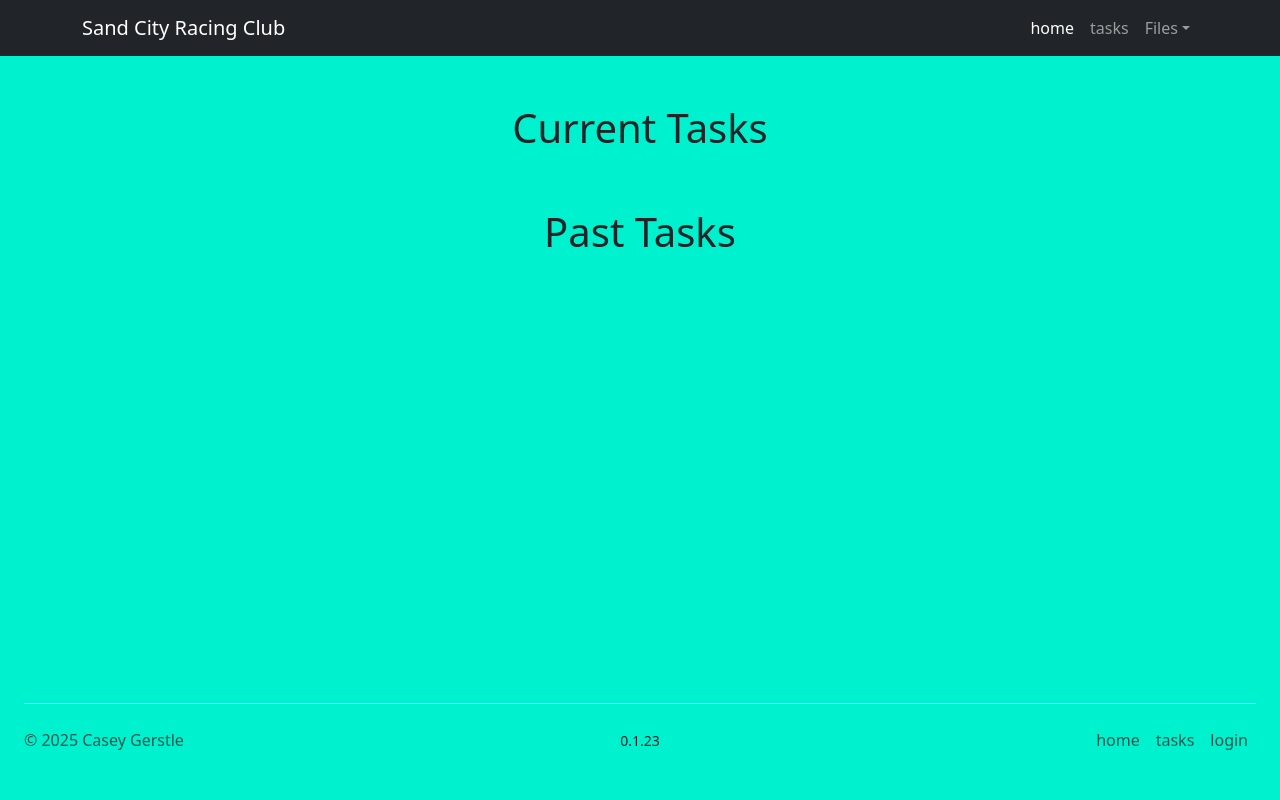
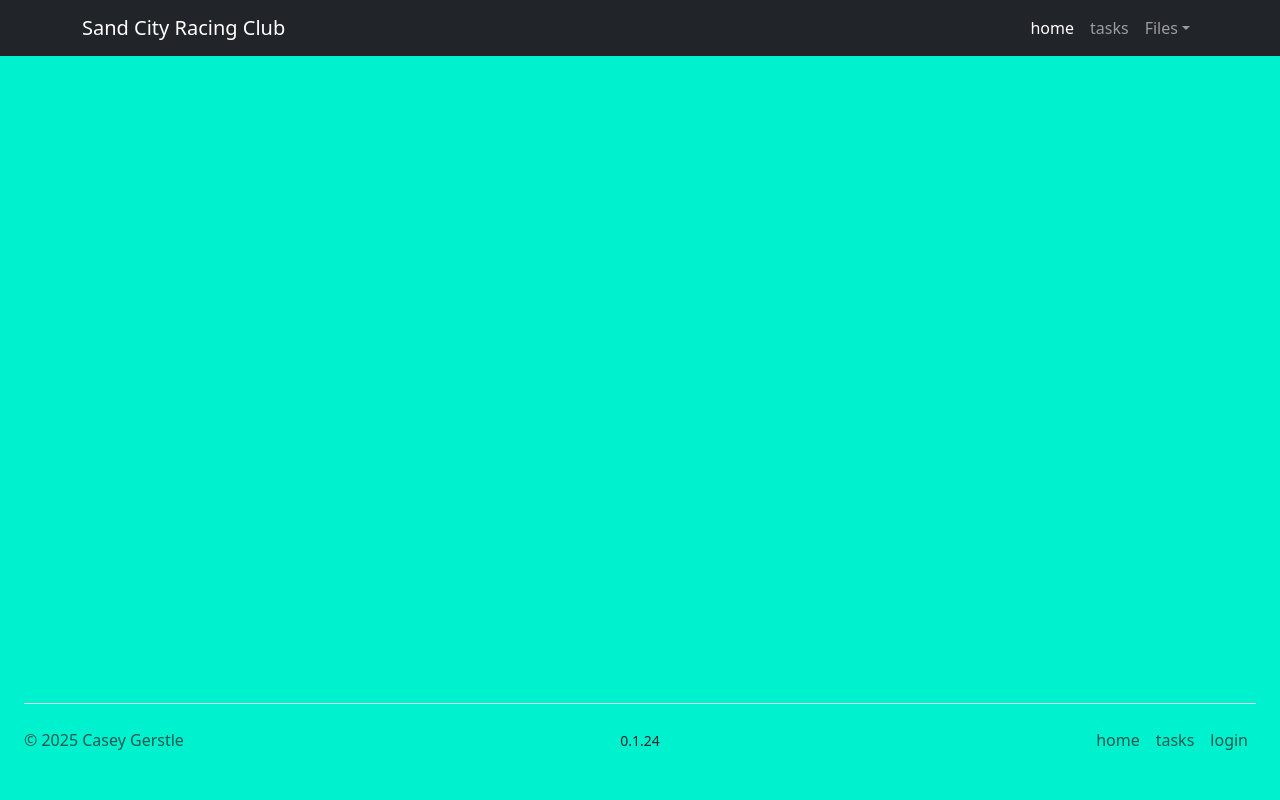
Before and after one commit to gerstle/sand-track, a Flask app: page /tasks/ in a window 1280 px wide. Run offline with Flask 3, Linux system fonts and the light colour scheme; data that the repository does not hold is empty; some libraries are stand-ins or nearby versions.

Commit message:
only show current/past tasks if they exist (#32)
* only show current/past tasks if they exist

* bump version to 0.1.24

```diff
--- a/pyproject.toml
+++ b/pyproject.toml
@@ -1,6 +1,6 @@
 [project]
 name = "sand-track"
-version = "0.1.23"
+version = "0.1.24"
 description = "A simple paragliding task site"
 readme = "README.md"
 requires-python = ">=3.9"
--- a/src/tasks.py
+++ b/src/tasks.py
@@ -25,8 +25,8 @@ def index():
     now = datetime.datetime(now.year, now.month, now.day, 0, 0, 0)
     return render_template(
         'tasks/index.html',
-        current_tasks=db.session.query(Task).order_by(Task.id.desc()).filter(Task.end >= now),
-        past_tasks=db.session.query(Task).order_by(Task.id.desc()).filter(Task.end < now),
+        current_tasks=db.session.query(Task).order_by(Task.id.desc()).filter(Task.end >= now).all(),
+        past_tasks=db.session.query(Task).order_by(Task.id.desc()).filter(Task.end < now).all(),
     )
 
 
--- a/src/templates/tasks/index.html
+++ b/src/templates/tasks/index.html
@@ -1,6 +1,7 @@
 {% extends "base.html" %}
 
 {% block content %}
+    {% if current_tasks is defined and current_tasks|length > 0 %}
     <h1 class="title">
         Current Tasks
     </h1>
@@ -29,7 +30,9 @@
             </div>
         </div>
     {% endfor %}
+    {% endif %}
 
+    {% if past_tasks is defined and past_tasks|length > 0 %}
     <br>
     <br>
     <h1 class="title">
@@ -60,4 +63,5 @@
             </div>
         </div>
     {% endfor %}
+    {% endif %}
 {% endblock %}
```
